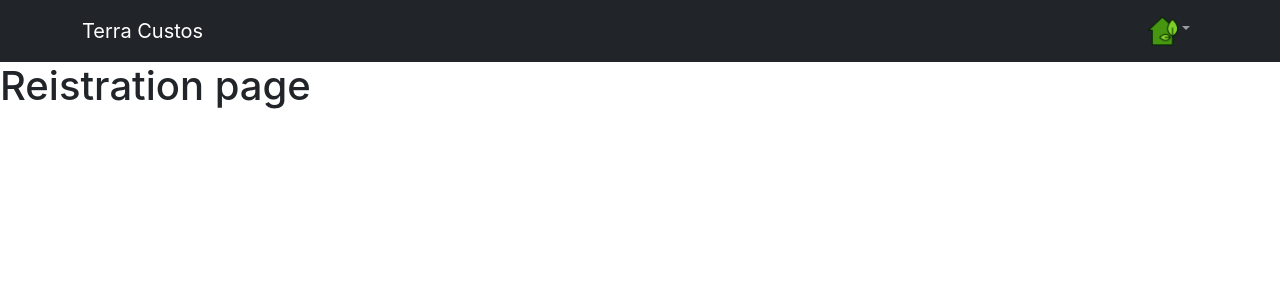
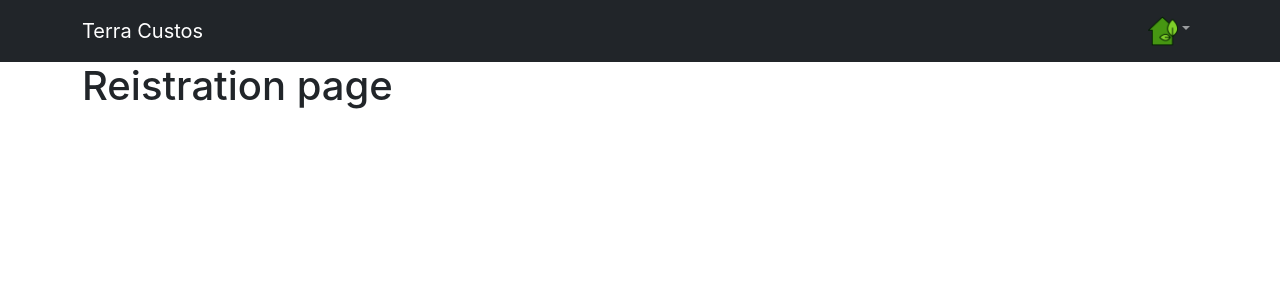
Before and after one commit to KrisztanZero/terra-custos, a React (Create React App) app in the folder tc_client/: page /registration in a window 1280 px wide. Shown: the top 300 px of the page. Built offline with nearby package versions, Linux system fonts and the light colour scheme.

Commit message:
set pages in container

```diff
--- a/tc_client/src/pages/Home.jsx
+++ b/tc_client/src/pages/Home.jsx
@@ -1,5 +1,7 @@
-export default function Home(){
-    return(
-        <h1>HomePage</h1>
+export default function Home() {
+    return (
+        <div className="container">
+            <h1>HomePage</h1>
+        </div>
     )
 }
--- a/tc_client/src/pages/Login.jsx
+++ b/tc_client/src/pages/Login.jsx
@@ -1,5 +1,7 @@
-export default function Login () {
+export default function Login() {
     return (
-        <h1>Login page</h1>
+        <div className="container">
+            <h1>Login page</h1>
+        </div>
     )
 }
--- a/tc_client/src/pages/Registration.jsx
+++ b/tc_client/src/pages/Registration.jsx
@@ -1,5 +1,7 @@
 export default function Registration() {
     return (
-        <h1>Reistration page</h1>
+        <div className="container">
+            <h1>Reistration page</h1>
+        </div>
     )
 }
```
